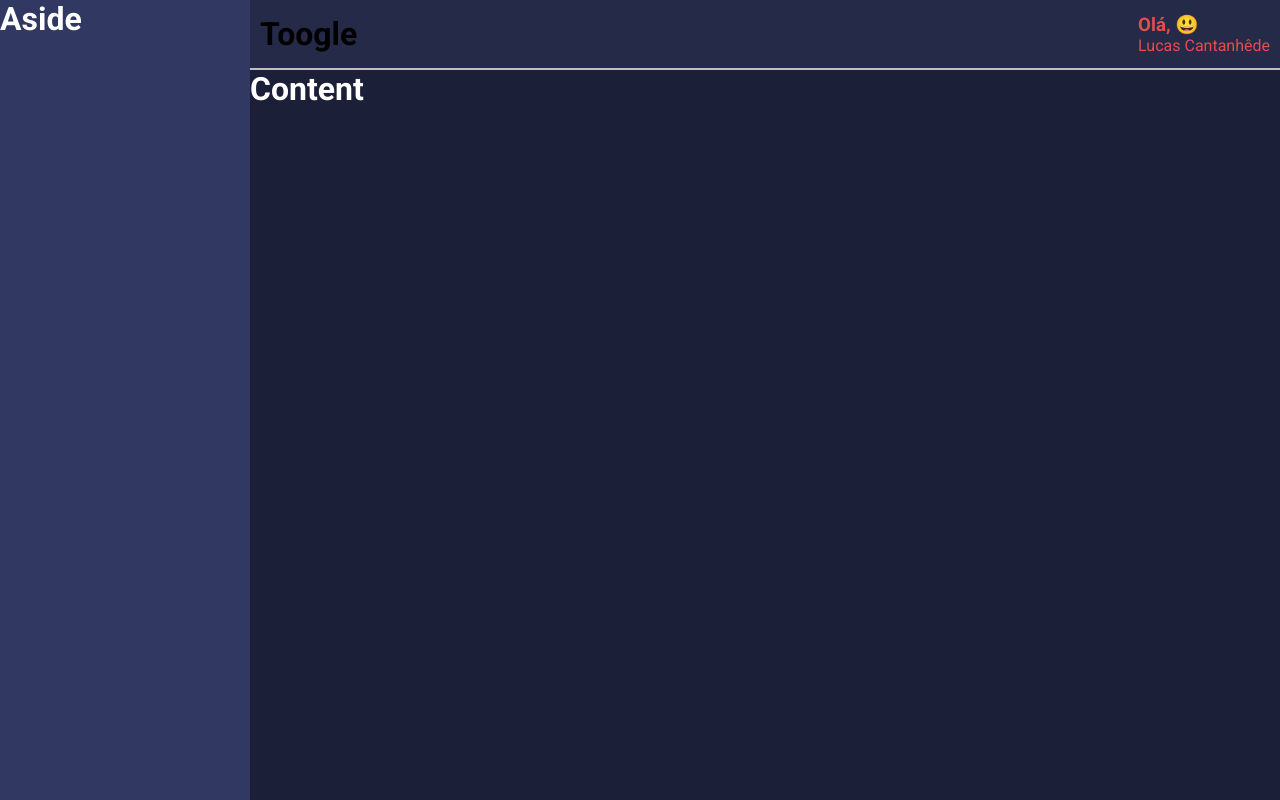
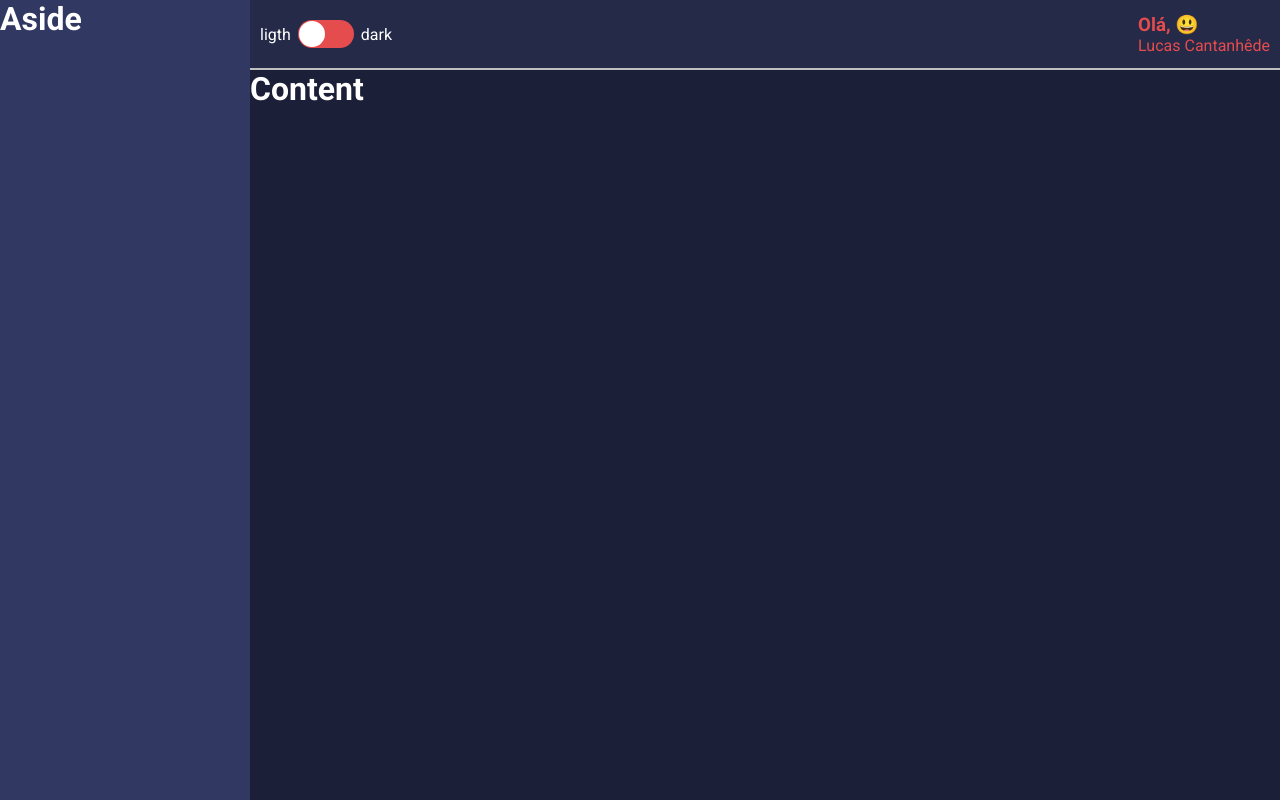
Before and after one commit to llukrinha/React-e-TypeScript-inicia-o, a React (Create React App) app: page / in a window 1280 px wide. Built offline with nearby package versions, Linux system fonts and the light colour scheme.

Commit message:
React_TypeScript ToggleHeader

```diff
--- a/package.json
+++ b/package.json
@@ -13,6 +13,7 @@
     "react": "^16.13.1",
     "react-dom": "^16.13.1",
     "react-scripts": "3.4.3",
+    "react-switch": "^5.0.1",
     "styled-components": "^5.2.0",
     "typescript": "~3.7.2"
   },
--- a/src/components/MainHeader/index.tsx
+++ b/src/components/MainHeader/index.tsx
@@ -1,6 +1,8 @@
 import React, {useMemo} from 'react';
 
 import emojis from '../../utils/emojis';
+
+import Toggle from "../Toggle";
 
 import {Container, Profile, UserName, Welcome} from './styles';
 
@@ -13,8 +15,7 @@ const MainHeader: React.FC = () => {
 
     return (
         <Container>
-            <h1>Toogle</h1>
-
+            <Toggle/>
 
             <Profile>
                 <Welcome>Olá, {emoji}</Welcome>
--- /dev/null
+++ b/src/components/Toggle/index.tsx
@@ -0,0 +1,13 @@
+import React from "react";
+import {Container, ToggleLable, ToggleSelector} from "./styled";
+
+const Toggle: React.FC = () => (
+    <Container>
+        <ToggleLable>ligth</ToggleLable>
+        <ToggleSelector checked={false}
+                uncheckedIcon={false}
+                onChange={() => console.log("mudou")}/>
+        <ToggleLable> dark</ToggleLable>
+    </Container>
+)
+export default Toggle;
--- /dev/null
+++ b/src/components/Toggle/styled.ts
@@ -0,0 +1,19 @@
+import styled from "styled-components";
+import Switch, {ReactSwitchProps} from "react-switch";
+
+export const Container = styled.div`
+display: flex;
+align-items: center;
+`;
+
+export const ToggleLable = styled.span`
+color:${props => props.theme.colors.white}
+`;
+
+export const ToggleSelector = styled(Switch).attrs<ReactSwitchProps>(
+    ({theme}) => ({
+        onColor: theme.colors.info,
+        offColor: theme.colors.warning
+    }))<ReactSwitchProps>`
+margin: 0 7px;
+    `;
```
Also changed, not shown: 1 other file (tests, documents, lock files or other folders).
